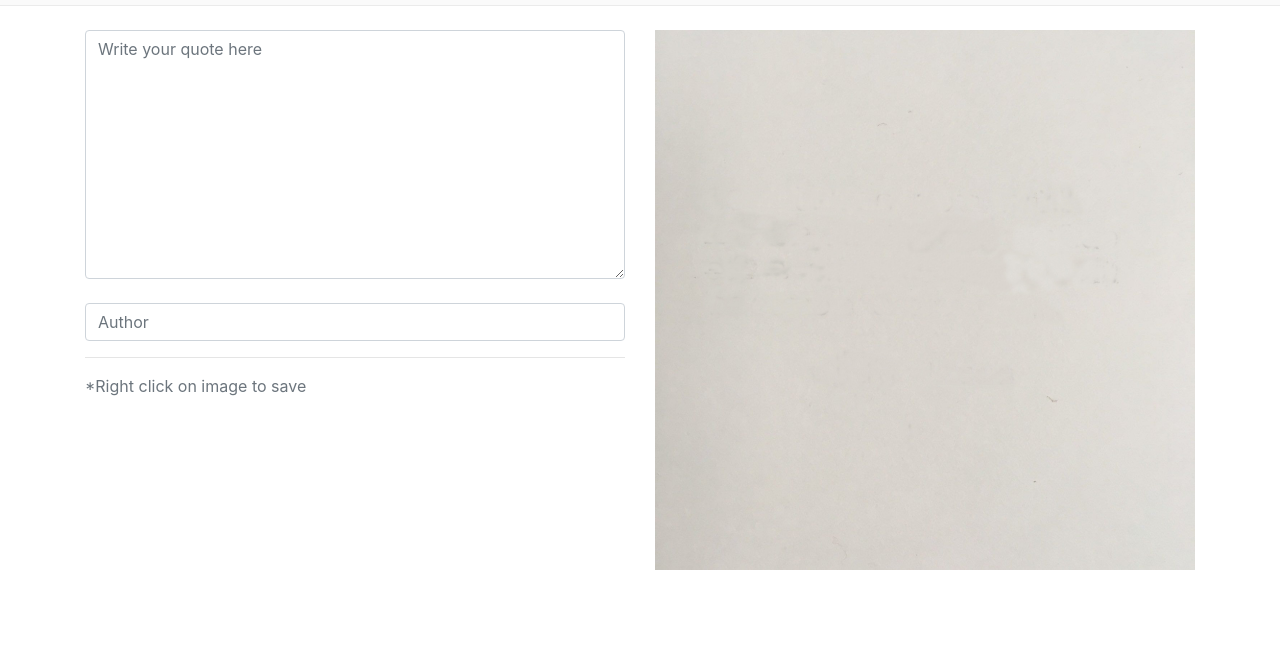
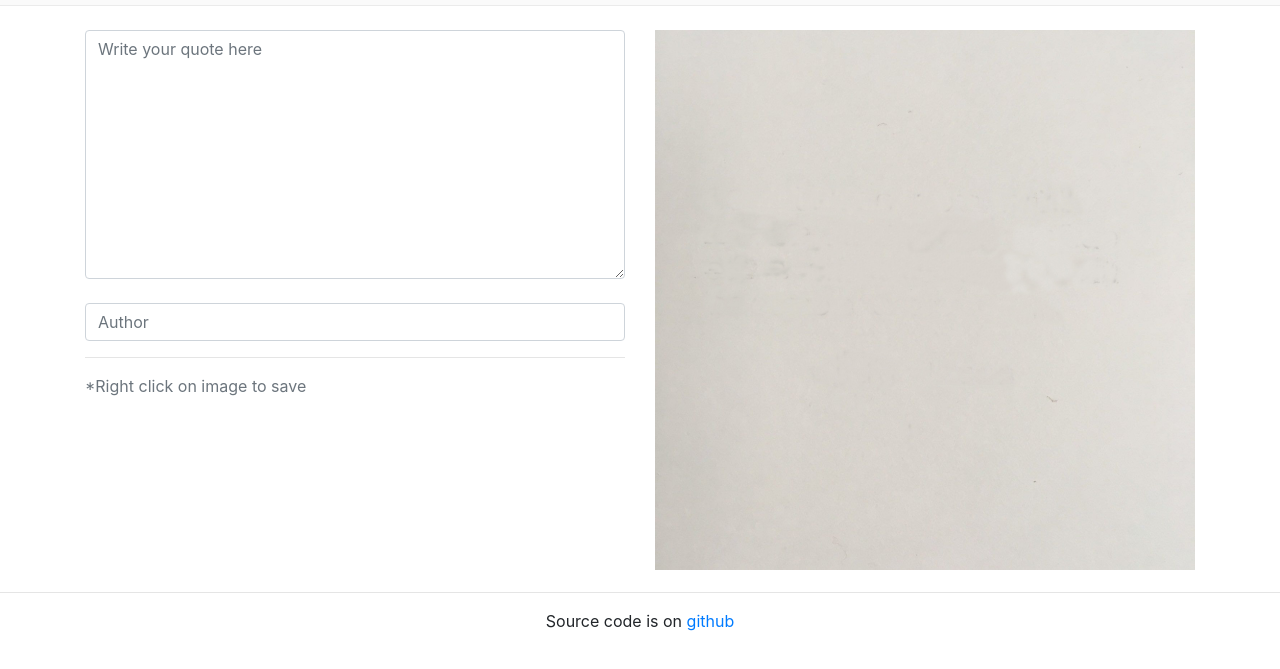
Before and after one commit to pawnesh/pwn-typewriter-quote-maker, a plain HTML site: page index.html in a window 1280 px wide. Shown: the part 91-760 px from the top of the page. Drawn offline with nearby package versions, Linux system fonts and the light colour scheme.

Commit message:
updated readme

```diff
--- a/index.html
+++ b/index.html
@@ -55,6 +55,12 @@
             </div>
 -->
         </div>
+        <hr/>
+        <footer>
+            <center>
+            Source code is on <a href="https://github.com/pawnesh/pwn-typewriter-quote-maker/">github</a>
+            </center>
+        </footer>
         <script src="script.js"></script>
     </body>
 </html>
```
Also changed, not shown: 1 other file.
